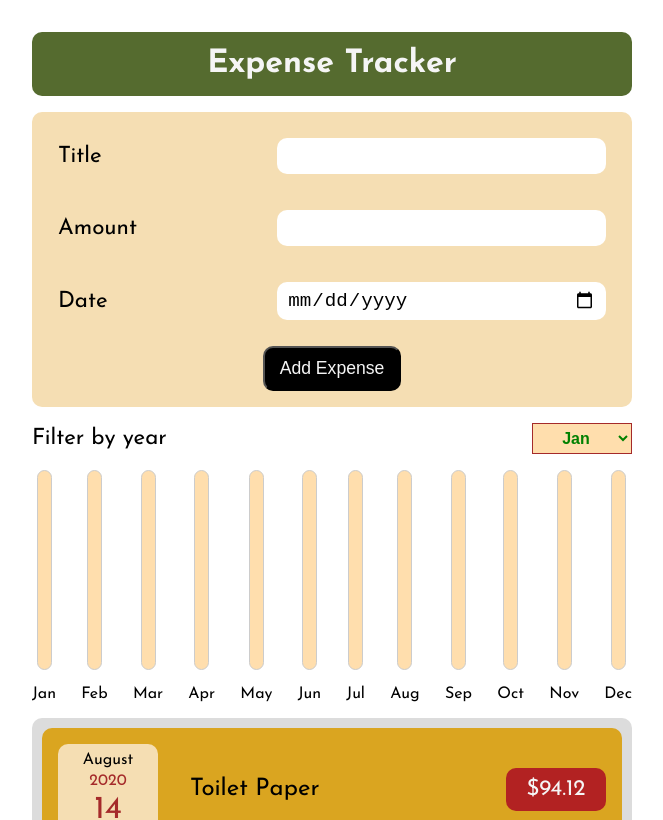
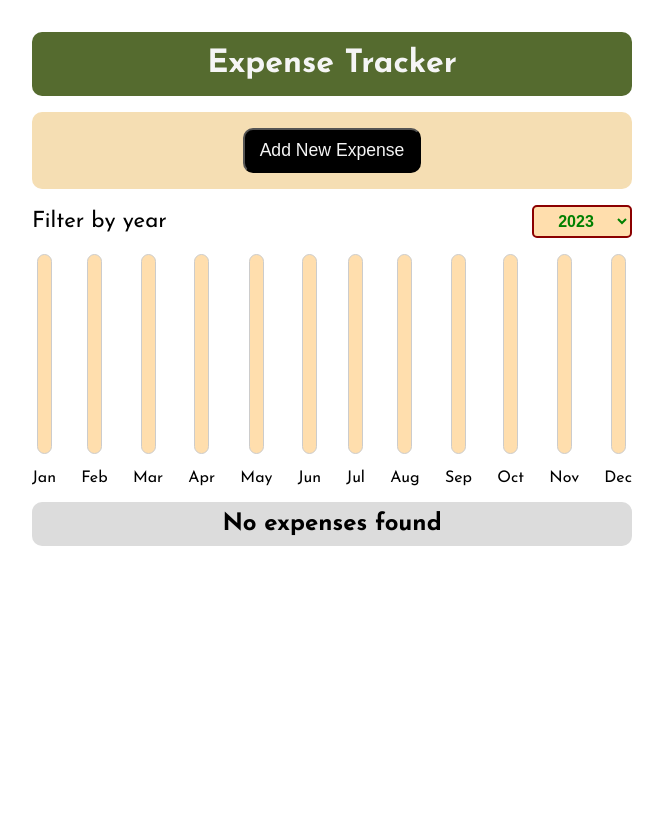
Before and after one commit to iamBharatManral/react-expense-tracker, a React (Create React App) app: page / in a window 1280 px wide. Shown: the top 820 px of the page, without its empty margins (308-971 px from the left). Built offline with nearby package versions, Linux system fonts and the light colour scheme.

Commit message:
feat: add filter capability

```diff
--- a/src/App.js
+++ b/src/App.js
@@ -28,13 +28,14 @@ const initialExpenses = [
 
 function App() {
     const [expenses, setExpenses] = useState(initialExpenses)
+    const [filteredYear, setFilteredYear] = useState(new Date().getFullYear())
 
     const addNewExpense = (expense) => {
         expense.id = `e-${expenses.length + 1}`
-        console.log(expense)
-        setExpenses((prev) => ([...prev, expense]))
+        setExpenses((prev) => ([expense, ...prev]))
     }
-
+    const changeFilteredYear = (year) => setFilteredYear(year)
+    const monthsForExpenses = expenses.filter(expense => expense.date.getFullYear() === +filteredYear).map((expense) => expense.date.getMonth())
     return (
         <div className="App">
             <header>
@@ -42,8 +43,9 @@ function App() {
             </header>
             <main>
                 <NewExpense addNewExpense={addNewExpense}/>
-                <ExpenseFilter/>
-                <Expenses expenses={expenses}/>
+                <ExpenseFilter filteredYear={filteredYear} changeFilteredYear={changeFilteredYear}
+                               monthsForExpenses={monthsForExpenses}/>
+                <Expenses filteredYear={filteredYear} expenses={expenses}/>
             </main>
         </div>
     );
--- a/src/components/Expenses/ExpenseFilter/ExpenseFilter.css
+++ b/src/components/Expenses/ExpenseFilter/ExpenseFilter.css
@@ -27,8 +27,9 @@ select {
     width: 100px;
     padding: 5px;
     color: green;
-    border: 1px solid brown;
+    border: 2px solid darkred;
     background: navajowhite;
+    border-radius: 5px;
     font-size: 1rem;
     font-weight: bolder;
 }
@@ -40,3 +41,8 @@ select {
     border: 1px solid #ccc;
     border-radius: 10px;
 }
+
+
+.hasExpenses {
+    background: brown;
+}
--- a/src/components/Expenses/ExpenseFilter/ExpenseFilter.js
+++ b/src/components/Expenses/ExpenseFilter/ExpenseFilter.js
@@ -1,22 +1,24 @@
 import React from 'react';
 import './ExpenseFilter.css'
 
-function ExpenseFilter(props) {
+function ExpenseFilter({filteredYear, changeFilteredYear, monthsForExpenses}) {
     const months = ['Jan', 'Feb', 'Mar', 'Apr', 'May', 'Jun', 'Jul', 'Aug', 'Sep', 'Oct', 'Nov', 'Dec']
-
+    const years = [2020, 2021, 2022, 2023]
     return (
         <div className={'expenseFilter'}>
             <div className="filter">
                 <label htmlFor="year">Filter by year</label>
-                <select name="year" id="year">
-                    {months.map((month, id) => (<option value={month} key={id}>{month}</option>))}
+                <select name="year" id="year" onChange={(e) => changeFilteredYear(e.target.value)}>
+                    {years.map((year, id) => (
+                        <option value={year} key={id} selected={year === filteredYear}>{year}</option>))}
                 </select>
             </div>
             <div className="months">
                 {months.map((month, id) => {
                     return (
                         <div className="month" key={id}>
-                            <div className="month__value"></div>
+                            <div
+                                className={monthsForExpenses.includes(id) ? "month__value hasExpenses" : "month__value "}></div>
                             <div className="month__name">{month}</div>
                         </div>
                     )
--- a/src/components/Expenses/ExpenseForm/ExpenseForm.css
+++ b/src/components/Expenses/ExpenseForm/ExpenseForm.css
@@ -29,6 +29,14 @@ input {
     width: 60%;
 }
 
+.btnGroup {
+    display: flex;
+    gap: 1rem;
+    width: 100%;
+    justify-content: flex-end;
+    padding: 10px;
+}
+
 button {
     padding: 10px 15px;
     border-radius: 10px;
--- a/src/components/Expenses/ExpenseForm/ExpenseForm.js
+++ b/src/components/Expenses/ExpenseForm/ExpenseForm.js
@@ -5,9 +5,20 @@ function ExpenseForm({addNewExpense}) {
     const [title, setTitle] = useState("")
     const [date, setDate] = useState("")
     const [amount, setAmount] = useState("")
+    const [visible, setVisible] = useState(false)
+
     const changeTitle = (e) => setTitle(e.target.value)
     const changeAmount = (e) => setAmount(e.target.value)
     const changeDate = (e) => setDate(e.target.value)
+    const clearForm = () => {
+        setTitle("")
+        setDate("")
+        setAmount("")
+    }
+    const toggleForm = () => {
+        setVisible(prev => !prev)
+        clearForm()
+    }
 
     const submit = (e) => {
         e.preventDefault()
@@ -16,14 +27,12 @@ function ExpenseForm({addNewExpense}) {
             date: new Date(date),
             amount
         }
-        setTitle("")
-        setDate("")
-        setAmount("")
+        clearForm()
         addNewExpense(newExpense)
     }
 
-    return (
-        <form className={"expenseForm"} onSubmit={submit}>
+
+    return (visible ? <form className={"expenseForm"} onSubmit={submit}>
         <div className="control">
             <label htmlFor="title">Title</label>
             <input type="text" id={"title"} onChange={changeTitle} value={title}/>
@@ -37,11 +46,15 @@ function ExpenseForm({addNewExpense}) {
             <input type="date" id={"date"} min={"2021-01-01"} max={"2023-12-31"} value={date}
                    onChange={changeDate}/>
         </div>
+        <div className="btnGroup">
             <div className="submit">
                 <button type={"submit"}>Add Expense</button>
             </div>
-        </form>
-    );
+            <div className="cancel">
+                <button type={"button"} onClick={toggleForm}>Cancel</button>
+            </div>
+        </div>
+    </form> : <button onClick={toggleForm}>Add New Expense</button>)
 }
 
 export default ExpenseForm;
--- a/src/components/Expenses/Expenses.js
+++ b/src/components/Expenses/Expenses.js
@@ -2,11 +2,15 @@ import React from 'react';
 import ExpenseItem from "./ExpenseItem/ExpenseItem";
 import "./Expenses.css"
 
-function Expenses({expenses}) {
+function Expenses({expenses, filteredYear}) {
+    const filteredExpenses = expenses.filter(expense => expense.date.getFullYear() === +filteredYear)
+    const noExpensesContent = <h2>No expenses found</h2>
+    const hasExpenses = filteredExpenses.length > 0
     return (
         <div className={"expenses"}>
-            {expenses.map(expense => (
+            {hasExpenses && filteredExpenses.map(expense => (
                 <ExpenseItem title={expense.title} amount={expense.amount} date={expense.date} key={expense.id}/>))}
+            {!hasExpenses && noExpensesContent}
         </div>
     );
 }
```
Lines whose indentation alone changed are shown as unchanged.
